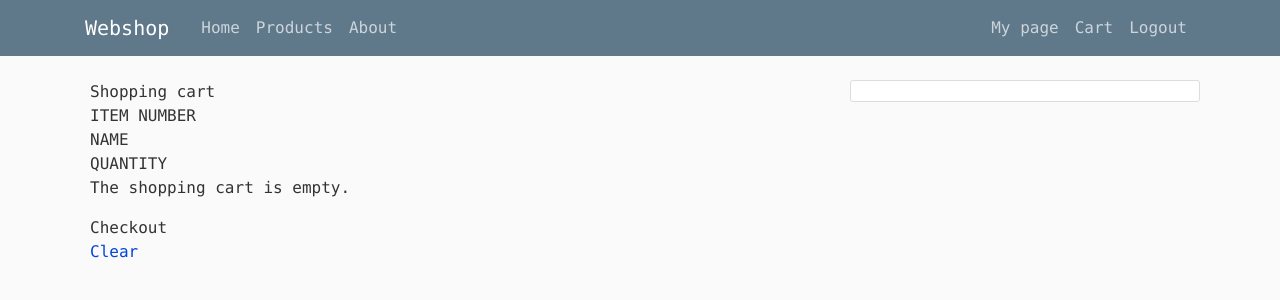
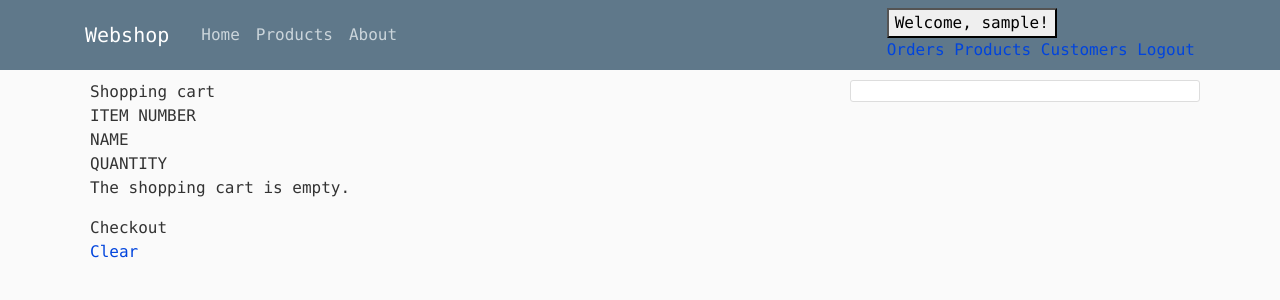
Before and after one commit to jol95/D0018E_group30_lab, a Flask app: page /cart in a window 1280 px wide. Shown: the top 300 px of the page. Run offline with Flask 2, Linux system fonts and the light colour scheme; the visitor is signed in with stand-in values (Sample User, id 1); data that the repository does not hold is empty; some libraries are stand-ins or nearby versions.

Commit message:
Update layout.html

```diff
--- a/templates/layout.html
+++ b/templates/layout.html
@@ -36,9 +36,26 @@
             <!-- Navbar Right Side -->
             <div class="navbar-nav">
               {% if 'userid' in session: %}
-              <a class="nav-item nav-link" href="/customerMypage">My page</a>
-              <a class="nae-item nav-link" href="/cart">Cart</a>
+              <div class="dropdown">
+                <button class="dropbtn">Welcome, {{ session['username'] }}!</button>
+                <div class="dropdown-content">
+                  {% if session.userid == 1891: %}
+                  {# ADMIN DROPDOWN#}
+                  <a href="/admin/orders">Orders</a>
+                  <a href="/admin/products">Products</a>
+                  <a href="/admin/customers">Customers</a>
+                  {% else:%}
+                  <a href="/cart">Cart</a>
+                  <a href="#">Orders</a>
+                  <a href="/customerMypage">My page</a>
+                  {% endif %}
+                  <a href="/logout">Logout</a>
+                </div>
+              </div>
+              {# note: this is out-commented
+              <a class="nav-item nav-link" href="/cart">Cart</a>
               <a class="nav-item nav-link" href="{{ url_for('logout')}}">Logout</a>
+              #}
               {% else: %}
               <a class="nav-item nav-link" href="{{ url_for('login')}}">Login</a>
               <a class="nav-item nav-link" href="/register">Register</a>
```
